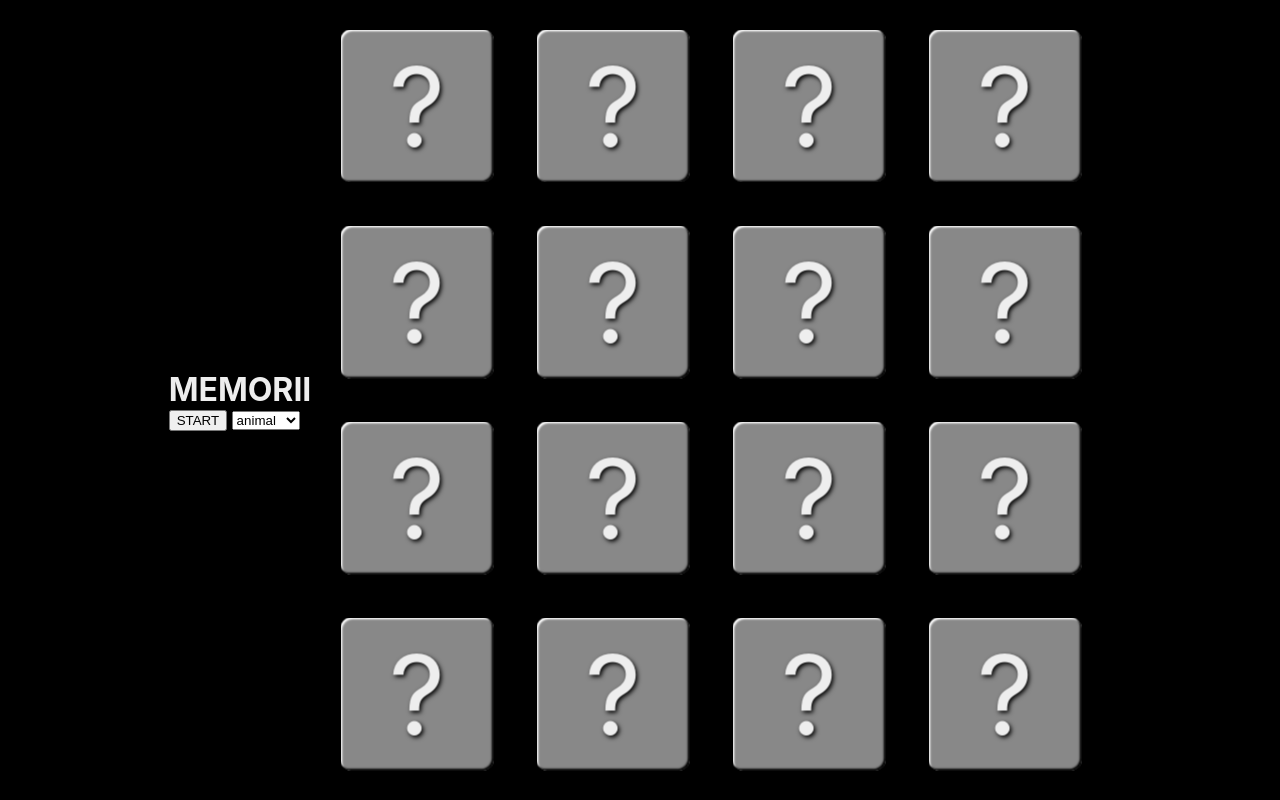
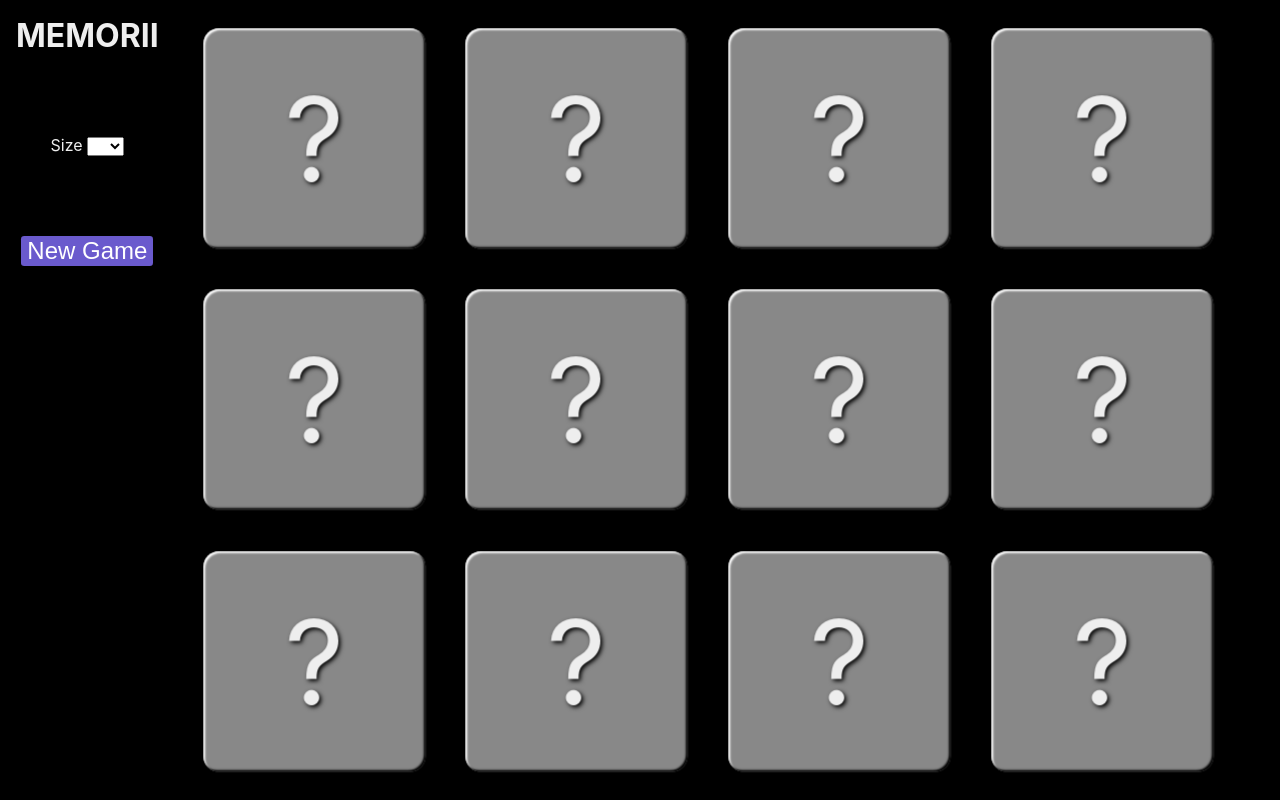
Before and after one commit to cor3000/svelte-memorii, a Svelte app: page / in a window 1280 px wide. Built offline with nearby package versions, Linux system fonts and the light colour scheme.

Commit message:
different sizes

```diff
--- a/src/App.svelte
+++ b/src/App.svelte
@@ -1,42 +1,79 @@
 <script lang="ts">
 	import { tick } from "svelte";
+	import { emojisFlat } from "./emojis";
 	import Card from "./Card.svelte";
 
-	function shuffleArray(array) {
+	function shuffleArray(array: any[]): any[] {
 		for (var i = array.length - 1; i > 0; i--) {
 			var j = Math.floor(Math.random() * (i + 1));
 			var temp = array[i];
 			array[i] = array[j];
 			array[j] = temp;
 		}
+		return array;
 	}
 
 	const iconSets: string[] = ["animal", "number"];
 	let selectedIconSet: string = iconSets[0];
 
-	const allCards: any[] = [
-		{ id: 0, color: "lightblue", number: "1", animal: "\\1f989" },
-		{ id: 1, color: "greenyellow", number: "2", animal: "\\1f420" },
-		{ id: 2, color: "red", number: "3", animal: "\\1f422" },
-		{ id: 3, color: "purple", number: "4", animal: "\\1f40c" },
-		{ id: 4, color: "orange", number: "5", animal: "\\1f98b" },
-		{ id: 5, color: "hotpink", number: "6", animal: "\\1f41d" },
-		{ id: 6, color: "forestgreen", number: "7", animal: "\\1f41e" },
-		{ id: 7, color: "royalblue", number: "8", animal: "\\1f986" },
+	const allColors: any[] = [
+		"lightblue",
+		"greenyellow",
+		"salmon",
+		"purple",
+		"orange",
+		"hotpink",
+		"forestgreen",
+		"royalblue",
+		"crimson",
+		"sandybrown",
+		"slateblue",
+		"goldenrod",
+		"orangered",
+		"deeppink",
+		"pink",
+		"blueviolet",
+		"dodgerblue",
+		"navy",
+		"deepskyblue",
+		"yellowgreen",
+		"springgreen",
 	];
 
-	const initCard = (card) => {
-		return { ...card, icon: card[selectedIconSet] };
-	};
+	function initCards(numCards) {
+		const numPairs = numCards / 2;
+		const colors = shuffleArray([...allColors]).slice(0, numPairs);
+		const icons = shuffleArray([...emojisFlat]).slice(0, numPairs);
 
-	function initCards() {
-		var cards = [...allCards.map(initCard), ...allCards.map(initCard)];
-		shuffleArray(cards);
-		return cards;
+		const newCards = [];
+		icons.forEach((icon, index) => {
+			const card = {
+				id: index,
+				icon: icon,
+				color: colors[index],
+			};
+			newCards.push(card);
+			newCards.push({ ...card });
+		});
+		return shuffleArray(newCards);
 	}
 
-	let cards: any[] = initCards();
+	let numCards = 12;
+	let numCols: number;
+	let numRows: number;
+	initGrid();
+	let cards: any[] = initCards(numCards);
 	let openCards: any[] = [];
+
+	function initGrid() {
+		if (numCards == 24) {
+			numCols = 4;
+			numRows = 6;
+		} else {
+			numCols = Math.round(Math.sqrt(numCards));
+			numRows = Math.ceil(numCards / numCols);
+		}
+	}
 
 	function startGame() {
 		openCards = [];
@@ -45,7 +82,10 @@
 			card.solved = false;
 		});
 		cards = cards;
-		setTimeout(() => (cards = initCards()), 300);
+		setTimeout(() => {
+			cards = initCards(numCards);
+			initGrid();
+		}, 300);
 	}
 
 	let timeoutId;
@@ -82,24 +122,49 @@
 <main>
 	<header>
 		<h1>MEMORII</h1>
-		<button on:click={startGame}>START</button>
-		<select bind:value={selectedIconSet}>
+		<!-- <select bind:value={selectedIconSet}>
 			{#each iconSets as iconSet}
-				<option value={iconSet}>{iconSet}</option>
+			<option value={iconSet}>{iconSet}</option>
 			{/each}
-		</select>
+		</select> -->
+		<label>
+			Size
+			<select bind:value={numCards} on:change={startGame}>
+				<option value="4">4</option>
+				<option value="6">6</option>
+				<option value="8">8</option>
+				<option value="10">10</option>
+				<option value="12">12</option>
+				<option selected value="16">16</option>
+				<option value="20">20</option>
+				<option value="24">24</option>
+				<option value="30">30</option>
+				<option value="36">36</option>
+				<option value="42">42</option>
+			</select>
+		</label>
+		<button on:click={startGame}>New Game</button>
 	</header>
-
-	<div style="--columns: 4; --rows: 4">
+	<div style="--columns: {numCols}; --rows: {numRows}">
 		{#each cards as card}
 			<Card {card} on:flip={() => flipCard(card)} />
 		{/each}
 	</div>
+	<footer />
 </main>
 
 <style>
 	h1 {
 		margin: 0;
+	}
+
+	header {
+		padding: 2vmin;
+		flex: 1;
+		align-self: flex-start;
+	}
+	footer {
+		flex: 1;
 	}
 
 	main {
@@ -114,19 +179,53 @@
 	div {
 		width: 100%;
 		height: 100%;
-		max-height: calc(100vw * 1.333);
-		max-width: calc(100vh);
 		display: grid;
 		padding: 2vmin;
 		gap: 2vmin;
-		grid-template-columns: repeat(var(--columns), 1fr);
-		grid-template-rows: repeat(var(--rows), 1fr);
-		font-size: calc(100vmin / var(--columns) * 0.65);
+	}
+
+	button {
+		border: none;
+		background-color: slateblue;
+		border-radius: 0.2rem;
+		font-size: 1.5rem;
+		color: white;
 	}
 
 	@media (orientation: portrait) {
+		header {
+			display: flex;
+			align-items: center;
+			justify-content: space-between;
+			width: 100%;
+		}
 		main {
 			flex-direction: column;
 		}
+		div {
+			max-height: calc(100vw * 1.2 / var(--columns) * var(--rows));
+			max-width: calc(100vh * var(--columns) / var(--rows));
+			grid-template-columns: repeat(var(--columns), 1fr);
+			grid-template-rows: repeat(var(--rows), 1fr);
+			font-size: calc(100vmin / var(--columns) * 0.65);
+		}
+	}
+
+	@media (orientation: landscape) {
+		header {
+			display: flex;
+			flex-direction: column;
+			align-items: center;
+			gap: 10vh;
+		}
+		main {
+		}
+		div {
+			max-height: calc(100vw * var(--columns) / var(--rows));
+			max-width: calc(100vh / var(--columns) * var(--rows));
+			grid-template-columns: repeat(var(--rows), 1fr);
+			grid-template-rows: repeat(var(--columns), 1fr);
+			font-size: calc(100vmin / var(--rows) * 0.65);
+		}
 	}
 </style>
--- a/src/Card.svelte
+++ b/src/Card.svelte
@@ -27,7 +27,7 @@
         border-radius: 7%;
         background-color: #888;
         border: 0 solid transparent;
-        transform: perspective(10cm) rotateY(0deg) scale(0.85);
+        transform: perspective(10cm) rotateY(0deg) scale(0.9);
         transition: transform 0.3s ease-in-out, background-color 0s 0.15s,
             box-shadow 0s 0.15s, border 0.3s;
         box-shadow: inset -2px -2px 2px black, inset 2px 2px 2px white;
--- /dev/null
+++ b/src/emojis.ts
@@ -0,0 +1,84 @@
+export const emojisGrouped = {
+    animal: {
+        mammal: [
+            "🐵", "🐒", "🦍", "🦧", "🐶", "🐕", "🦮", "🐕‍🦺", "🐩", "🐺",
+            "🦊", "🦝", "🐱", "🐈", "🐈‍⬛", "🦁", "🐯", "🐅", "🐆", "🐴",
+            "🐎", "🦄", "🦓", "🦌", "🦬", "🐮", "🐂", "🐃", "🐄", "🐷",
+            "🐖", "🐗", "🐽", "🐏", "🐑", "🐐", "🐪", "🐫", "🦙", "🦒",
+            "🐘", "🦣", "🦏", "🦛", "🐭", "🐁", "🐀", "🐹", "🐰", "🐇",
+            "🐿️", "🐿", "🦫", "🦔", "🦇", "🐻", "🐨", "🐼", "🦥", "🦦",
+            "🦨", "🦘", "🦡", "🐾"
+        ],
+        bird: [
+            "🦃", "🐔", "🐓", "🐣", "🐤", "🐥", "🐦", "🐧", "🕊", "🦅",
+            "🦆", "🦢", "🦉", "🦤", "🪶", "🦩", "🦚", "🦜"
+        ],
+        amphibian_reptile: [
+            "🐸", "🐊", "🐢", "🦎", "🐍", "🐲", "🐉", "🦕", "🦖"
+        ],
+        marine: [
+            "🐳", "🐋", "🐬", "🦭", "🐟", "🐠", "🐡", "🦈", "🐙", "🐚"
+        ],
+        bug: [
+            "🐌", "🦋", "🐛", "🐜", "🐝", "🪲", "🐞", "🦗", "🪳", "🕷️",
+            "🕸️", "🦂", "🦟", "🪰", "🪱", "🦠"
+        ]
+    },
+    plant: {
+        flower: [
+            "💐", "🌸", "💮", "🏵️", "🌹", "🥀", "🌺", "🌻", "🌼", "🌷"
+        ],
+        other: [
+            "🌱", "🪴", "🌲", "🌳", "🌴", "🌵", "🌾", "🌿", "🍀", "🍁",
+            "🍂", "🍃"
+        ]
+    },
+    food: {
+        fruit: [
+            "🍇", "🍈", "🍉", "🍊", "🍋", "🍌", "🍍", "🥭", "🍎", "🍏",
+            "🍐", "🍑", "🍒", "🍓", "🫐", "🥝", "🍅", "🫒", "🥥"
+        ],
+        vegetable: [
+            "🥑", "🍆", "🥔", "🥕", "🌽", "🌶️", /*"🌶",*/ "🫑", "🥒", "🥬",
+            "🥦", "🧄", "🧅", "🍄", "🥜", "🌰"
+        ],
+        prepared: [
+            "🍞", "🥐", "🥖", "🫓", "🥨", "🥯", "🥞", "🧇", "🧀", "🍖",
+            "🍗", "🥩", "🥓", "🍔", "🍟", "🍕", "🌭", "🥪", "🌮", "🌯",
+            "🫔", "🥙", "🧆", "🥚", "🍳", "🥘", "🍲", "🫕", "🥣", "🥗",
+            "🍿", "🧈", "🧂", "🥫"
+        ],
+        asian: [
+            "🍱", "🍘", "🍙", "🍚", "🍛", "🍜", "🍝", "🍠", "🍢", "🍣",
+            "🍤", "🍥", "🥮", "🍡", "🥟", "🥠", "🥡"
+        ],
+        marine: [
+            "🦀", "🦞", "🦐", "🦑", "🦪"
+        ],
+        sweet: [
+            "🍦", "🍧", "🍨", "🍩", "🍪", "🎂", "🍰", "🧁", "🥧", "🍫",
+            "🍬", "🍭", "🍮", "🍯"
+        ],
+        drink: [
+            "🍼", "🥛", "🫖", "🍵", "🍶", "🍾", "🍷", "🍸", "🍹", "🍺",
+            "🍻", "🥂", "🥃", "🥤", "🧋", "🧃", "🧉", "🧊"
+        ]
+    }
+};
+
+export const emojisFlat = [].concat(
+    emojisGrouped.animal.amphibian_reptile,
+    emojisGrouped.animal.bird,
+    emojisGrouped.animal.bug,
+    emojisGrouped.animal.mammal,
+    emojisGrouped.animal.marine,
+    emojisGrouped.plant.flower,
+    emojisGrouped.plant.other,
+    emojisGrouped.food.asian,
+    emojisGrouped.food.drink,
+    emojisGrouped.food.fruit,
+    emojisGrouped.food.marine,
+    emojisGrouped.food.prepared,
+    emojisGrouped.food.sweet,
+    emojisGrouped.food.vegetable
+);
```
